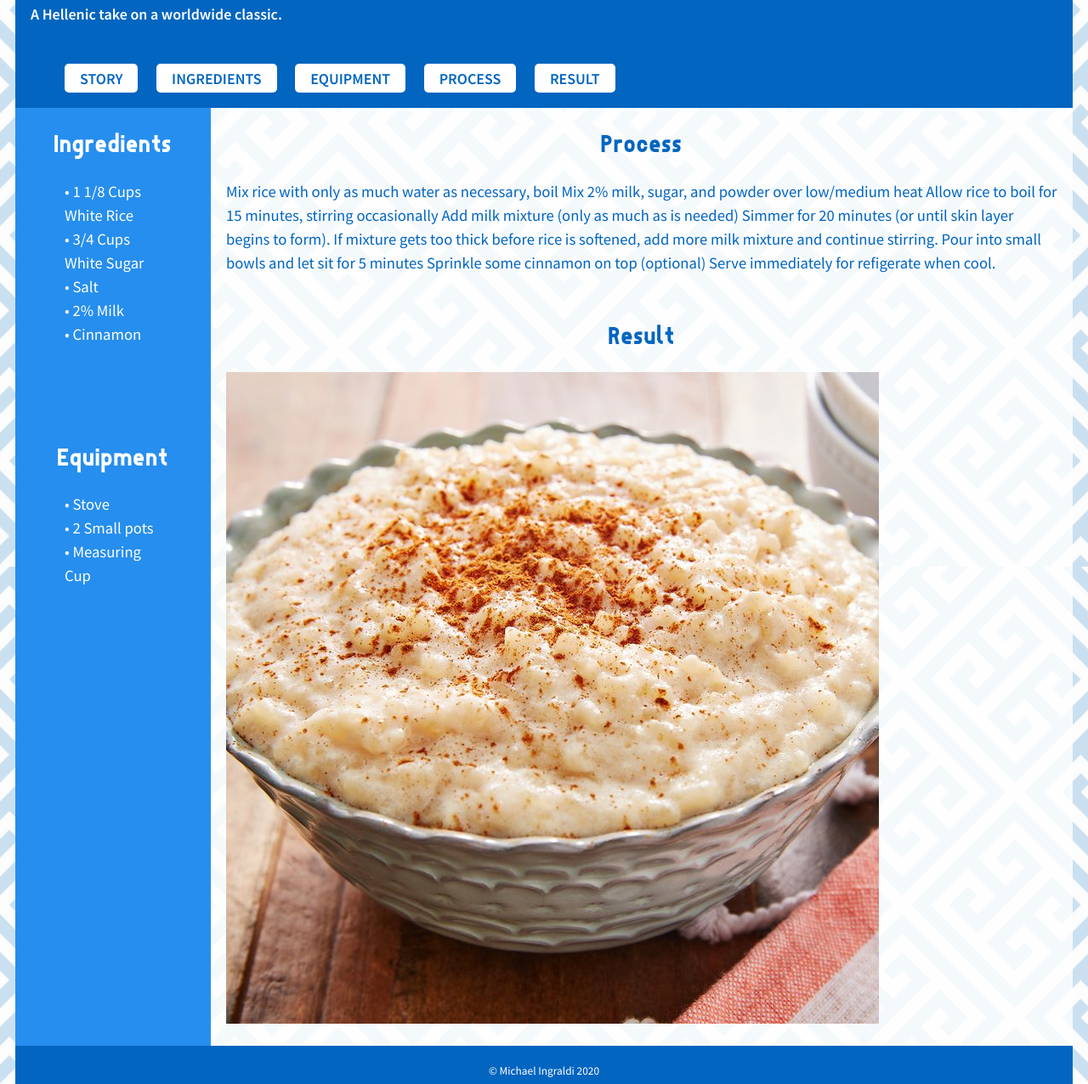
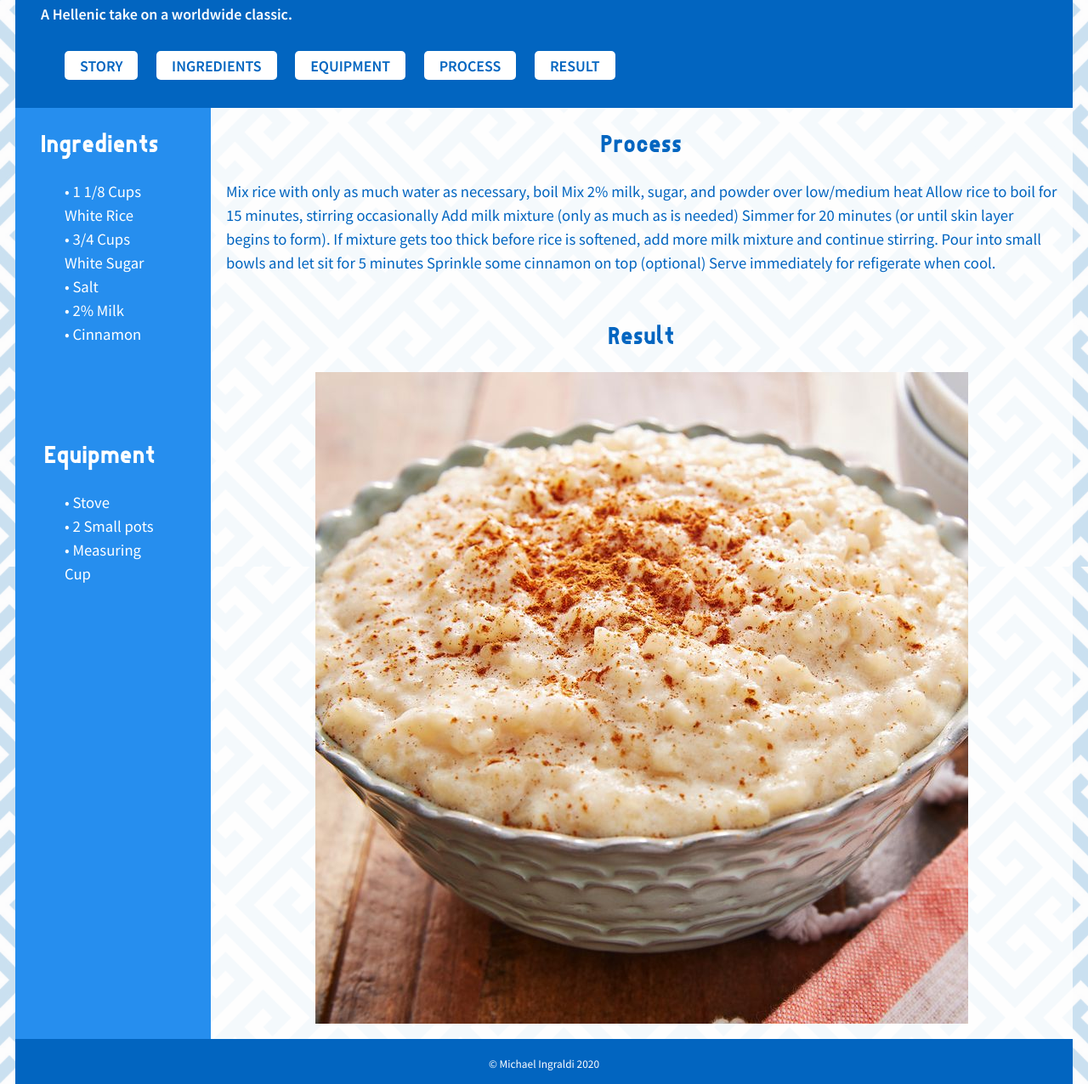
Before and after one commit to Michael-Ingraldi/Lab-01, a plain HTML site: page index.html in a window 1280 px wide. Shown: the part 121-1397 px from the top of the page at 85% size. Drawn offline with Linux system fonts and the light colour scheme.

Commit message:
Adjusted formatting

```diff
--- a/index.html
+++ b/index.html
@@ -16,8 +16,8 @@
 
     <header class="top">
         <h1>Old-Fashioned Rice Pudding</h1>
-        <strong>A Hellenic take on a worldwide classic.</strong>
-        <br><br>
+        <strong class="subtitle">A Hellenic take on a worldwide classic.</strong>
+        <br>
         <ul class="navbar">
             <li><button class="button">Story</button></li>
             <li><button class="button">Ingredients</button></li>
--- a/style-grid.css
+++ b/style-grid.css
@@ -79,6 +79,10 @@ li {
 		font-size: 28pt;
 	}
 
+	.ingredients h2, .equipment h2 {
+		margin-right: 30px;
+	} /* Compensates for inexplicable text gap */
+
 	.navbar li {
 		display: inline;
 		margin-right: 0px;
--- a/style-main.css
+++ b/style-main.css
@@ -60,6 +60,7 @@ h1 {
 	letter-spacing: 0.1em;
 	font-size: 28pt;
 	text-overflow: clip;
+	margin-left: 12px;
 }
 
 h2 {
@@ -70,6 +71,10 @@ h2 {
 h3 {
 	font-size: 14pt;
 	font-weight: normal;
+}
+
+.subtitle {
+	margin-left: 12px;
 }
 
 
@@ -86,12 +91,17 @@ General styling
 .navbar {
 	/* display: flex; */
 	/* justify-content: space-between; */
+	margin-top: 30px;
 }
 
 img {
 	width: 100%;
 	height: auto;
 	max-width: 768px;
+	margin-left: auto;
+	margin-right: auto;
+	display: block;
+
 }
 
 .button {
```
